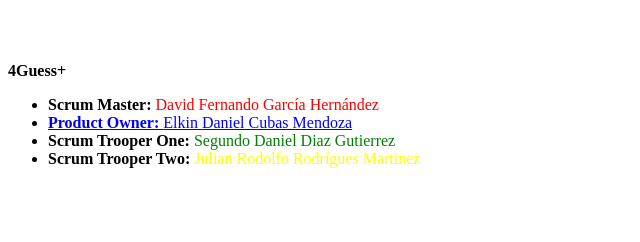
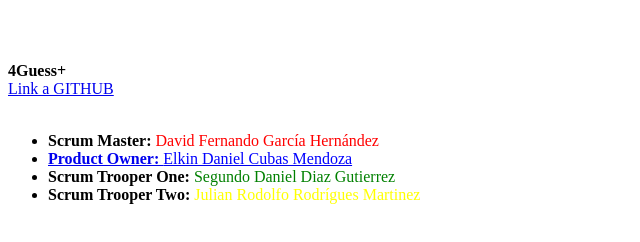
Before and after one commit to mackux84/Grupo8, a plain HTML site: page index.htm in a window 1280 px wide. Shown: the whole page, without its empty margins (0-640 px from the left). Drawn offline with Linux system fonts and the light colour scheme.

Commit message:
Update index.htm
Añadido link a GITHUB

```diff
--- a/index.htm
+++ b/index.htm
@@ -8,6 +8,8 @@
 	<br>
 	<strong>4Guess+</strong>
 	</br>
+        <a href="https://github.com/mackux84/Grupo8">Link a GITHUB</a>
+        <br></br>
         <ul>
             <p>
                <li><b>Scrum Master: </b><spam style="color: red">David Fernando García Hernández </span></li>
```
